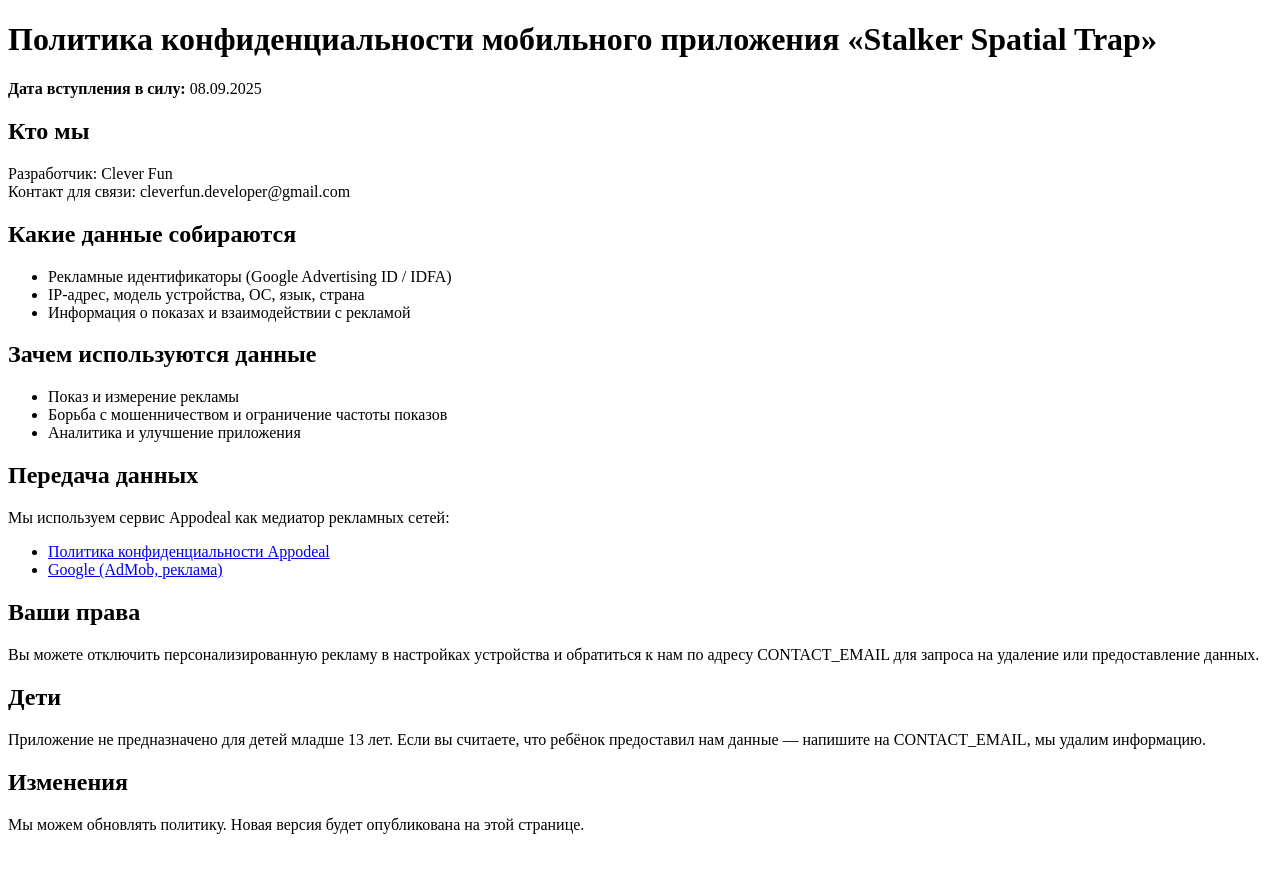
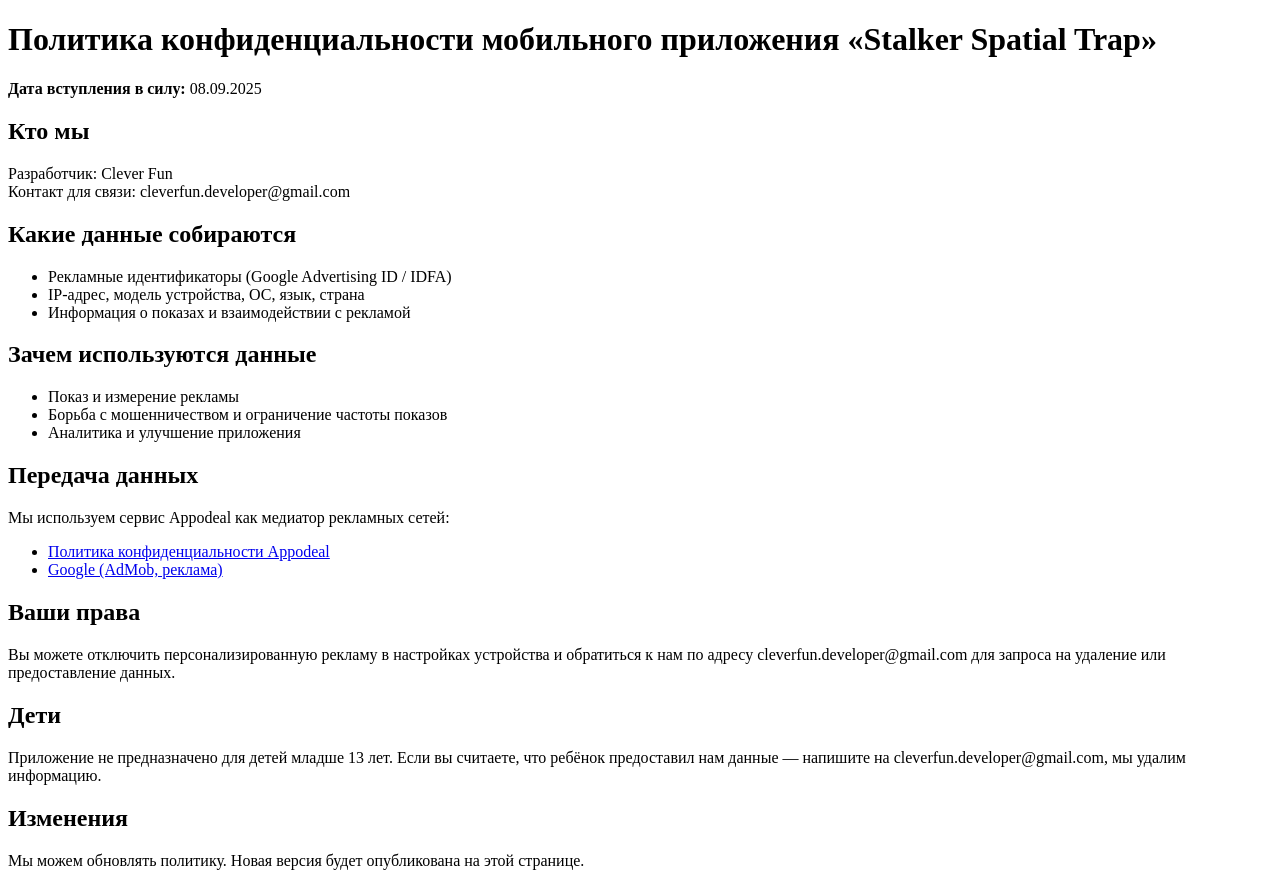
Before and after one commit to cleverfundeveloper-hub/cleverfundeveloper-hub.github.io, a plain HTML site: page privacy.html in a window 1280 px wide. Before the commit the page ends 850 px from the top, so only its background shows below. Drawn offline with Linux system fonts and the light colour scheme.

Commit message:
privacy.html

```diff
--- a/privacy.html
+++ b/privacy.html
@@ -35,10 +35,10 @@
     </ul>
 
     <h2>Ваши права</h2>
-    <p>Вы можете отключить персонализированную рекламу в настройках устройства и обратиться к нам по адресу CONTACT_EMAIL для запроса на удаление или предоставление данных.</p>
+    <p>Вы можете отключить персонализированную рекламу в настройках устройства и обратиться к нам по адресу cleverfun.developer@gmail.com для запроса на удаление или предоставление данных.</p>
 
     <h2>Дети</h2>
-    <p>Приложение не предназначено для детей младше 13 лет. Если вы считаете, что ребёнок предоставил нам данные — напишите на CONTACT_EMAIL, мы удалим информацию.</p>
+    <p>Приложение не предназначено для детей младше 13 лет. Если вы считаете, что ребёнок предоставил нам данные — напишите на cleverfun.developer@gmail.com, мы удалим информацию.</p>
 
     <h2>Изменения</h2>
     <p>Мы можем обновлять политику. Новая версия будет опубликована на этой странице.</p>
```
